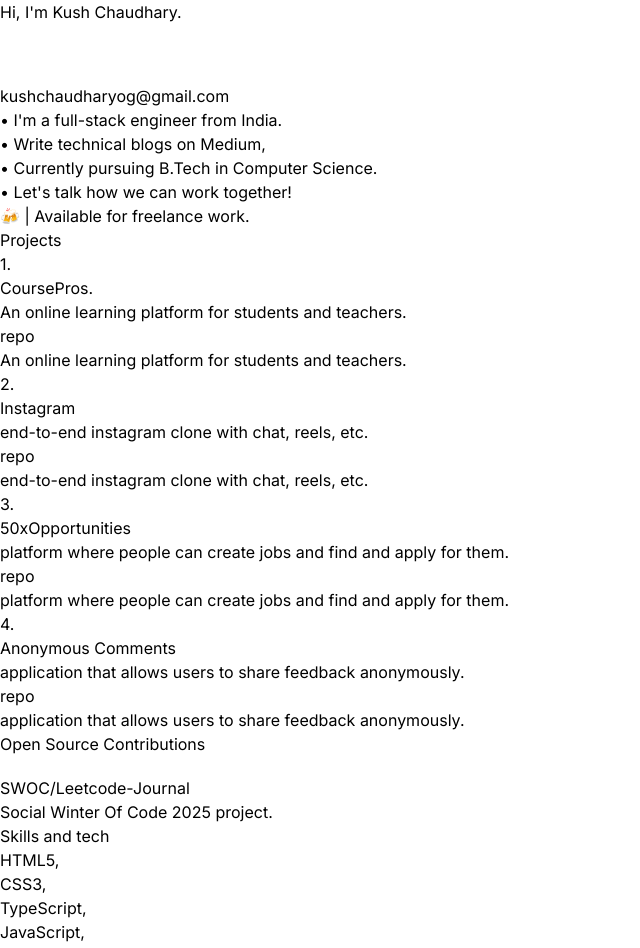
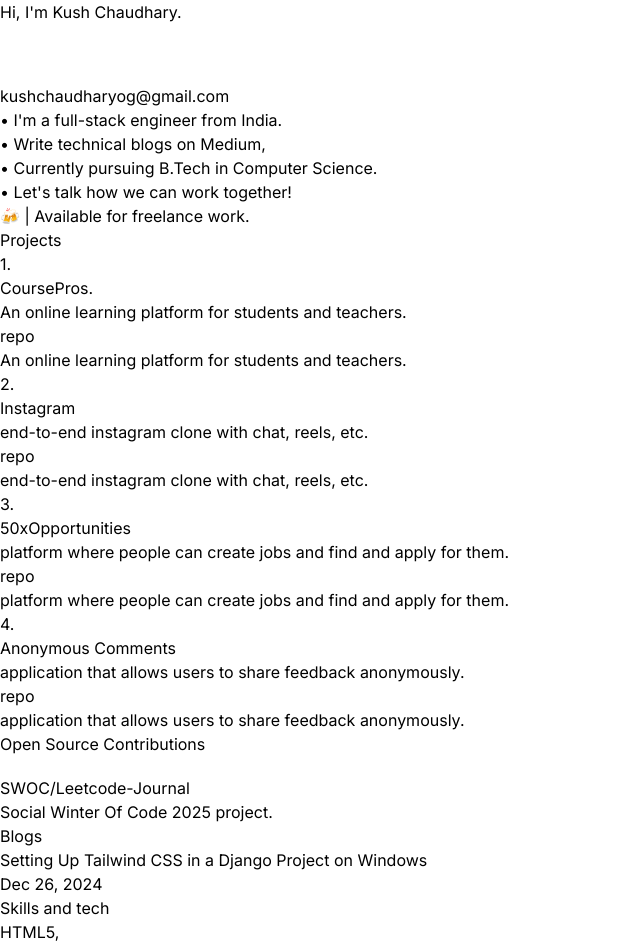
Before and after one commit to hanuchaudhary/PortfolioOg, a Next.js app: page / in a window 1280 px wide. Shown: the top 948 px of the page, without its empty margins (0-640 px from the left). Built offline with nearby package versions, Linux system fonts and the light colour scheme.

Commit message:
added blogs

```diff
--- a/src/app/Data/data.ts
+++ b/src/app/Data/data.ts
@@ -17,6 +17,12 @@ interface OpenSourceContribution {
     description: string;
     image: string;
     link: string;
+}
+
+interface Blogs {
+    title: string;
+    link: string;
+    Date: string;
 }
 
 export const Skills: Skill[] = [
@@ -109,3 +115,10 @@ export const InfoArray: string[] = [
     "Currently pursuing B.Tech in Computer Science.",
     "Let's talk how we can work together!",
 ];
+
+export const Blogs: Blogs[] = [
+    {
+        title: "Setting Up Tailwind CSS in a Django Project on Windows",
+        link: "https://medium.com/@kushchaudharyog/setting-up-tailwind-css-in-a-django-project-on-windows-ffe0d2132cdc",
+        Date: "Dec 26, 2024",
+    },]
--- a/src/app/page.tsx
+++ b/src/app/page.tsx
@@ -1,10 +1,16 @@
 "use client";
 
 import React from "react";
-import { InfoArray, OpenSourceContributions, Projects, Skills } from "./Data/data";
+import {
+  Blogs,
+  InfoArray,
+  OpenSourceContributions,
+  Projects,
+  Skills,
+} from "./Data/data";
 import { motion } from "framer-motion";
 import Image from "next/image";
-import {Mail} from "lucide-react";
+import { Mail } from "lucide-react";
 
 export default function Home() {
   return (
@@ -50,7 +56,7 @@ export default function Home() {
             {typeof window !== "undefined" && window.innerWidth > 768 ? (
               <a
                 href="mailto:kushchaudharyog@gmail.com"
-                className="text-sm text-zinc-500 hover:text-white hover:underline transition-colors"
+                className="text-sm text-zinc-500 hover:underline hover:text-emerald-100 transition-colors"
               >
                 kushchaudharyog@gmail.com
               </a>
@@ -72,7 +78,7 @@ export default function Home() {
                     <a
                       target="_blank"
                       rel="noreferrer"
-                      className="underline text-white"
+                      className="underline hover:text-emerald-100 transition-colors text-white"
                       href="https://medium.com/@kushchaudharyog"
                     >
                       Medium
@@ -90,8 +96,8 @@ export default function Home() {
             </h1>
           </ul>
         </div>
-        <div className="projects mt-6 space-y-3">
-          <h1 className="text-xl font-semibold">Projects</h1>
+        <div className="projects mt-6 space-y-2">
+          <h1 className="text-lg font-semibold">Projects</h1>
           <ul className="space-y-1">
             {Projects.map((project) => (
               <li key={project.id} className="text-sm  text-neutral-500">
@@ -100,18 +106,20 @@ export default function Home() {
                     <h1>{project.id}. </h1>
                     <a
                       target="_blank"
-                      className="text-white underline"
+                      className="text-white underline hover:text-emerald-100 transition-colors"
                       href={project.liveLink}
                     >
                       {project.title}
                     </a>
-                    <p className="md:block hidden pl-2">{project.description}</p>
+                    <p className="md:block hidden pl-2">
+                      {project.description}
+                    </p>
                   </span>
 
                   <a
                     href={project.githubLink}
                     target="_blank"
-                    className="text-white underline"
+                    className="text-white underline hover:text-emerald-100 transition-colors"
                   >
                     repo
                   </a>
@@ -122,15 +130,15 @@ export default function Home() {
           </ul>
         </div>
 
-        <div className="opensourse mt-6 space-y-3">
-          <h1 className="text-xl font-semibold">Open Source Contributions</h1>
+        <div className="opensourse mt-6 space-y-2">
+          <h1 className="text-lg font-semibold">Open Source Contributions</h1>
           <ul className="space-y-1 text-sm text-neutral-500">
             {OpenSourceContributions.map((contribution) => (
               <li key={contribution.id} className="flex items-center gap-2">
                 <Image width={20} height={20} src={"/github.svg"} alt="" />
                 <a
                   target="_blank"
-                  className="underline text-white"
+                  className="underline hover:text-emerald-100 transition-colors text-white"
                   href={contribution.link}
                 >
                   {contribution.title}
@@ -141,8 +149,26 @@ export default function Home() {
           </ul>
         </div>
 
-        <div className="skills mt-6 space-y-3">
-          <h1 className="text-xl font-semibold">Skills and tech</h1>
+        <div className="blogs mt-6 space-y-2">
+          <h1 className="text-lg font-semibold">Blogs</h1>
+          <ul className="text-sm text-neutral-500">
+            {Blogs.map((blog) => (
+              <li key={blog.title} className="flex justify-between items-center gap-2">
+                <a
+                  target="_blank"
+                  className="underline hover:text-emerald-100 transition-colors text-white"
+                  href={blog.link}
+                >
+                  {blog.title}
+                </a>
+                <p>{blog.Date}</p>
+              </li>
+            ))}
+          </ul>
+        </div>
+
+        <div className="skills mt-6 space-y-2">
+          <h1 className="text-lg font-semibold">Skills and tech</h1>
           <ul className="flex flex-wrap text-neutral-500">
             {Skills.map((skill) => (
               <motion.li
```
